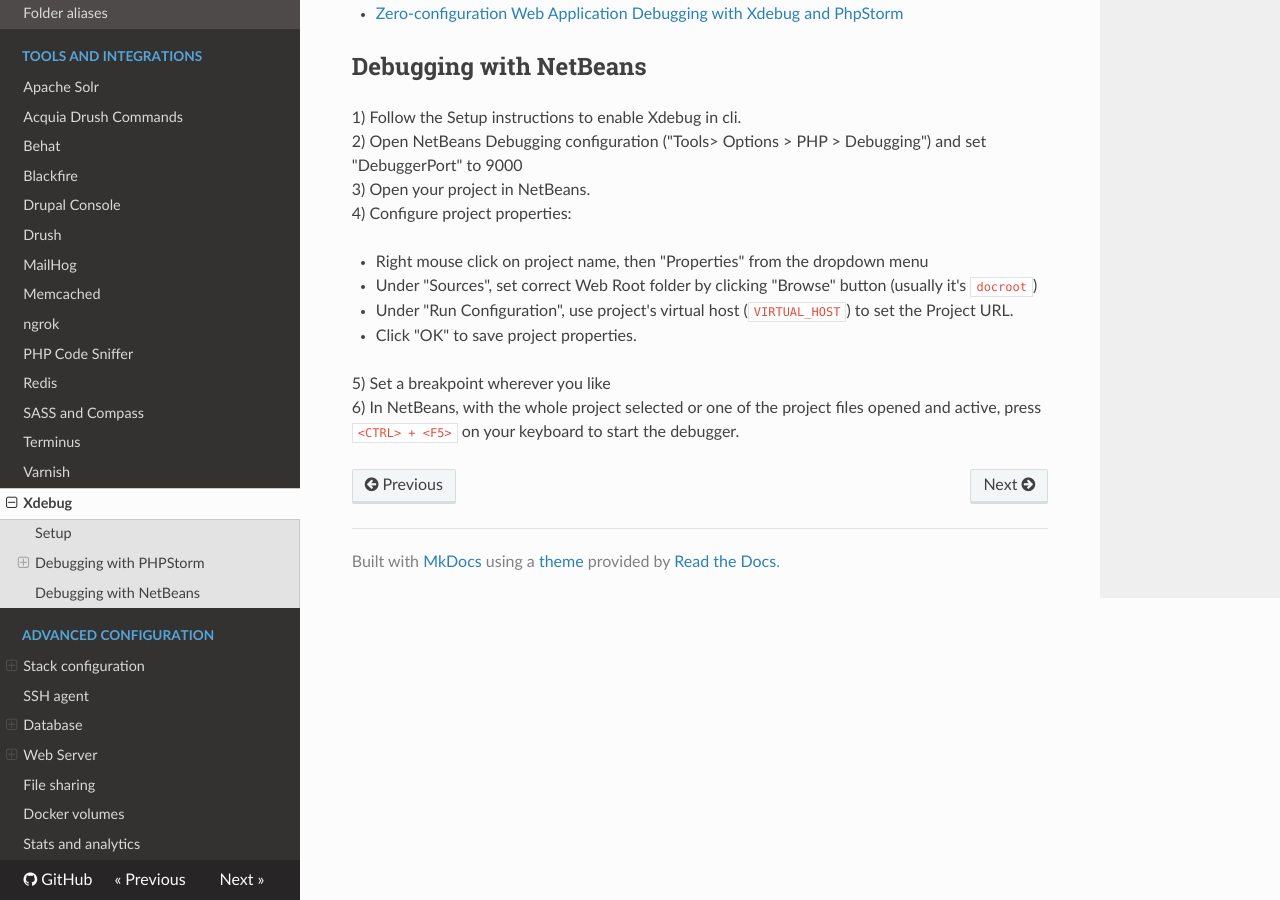
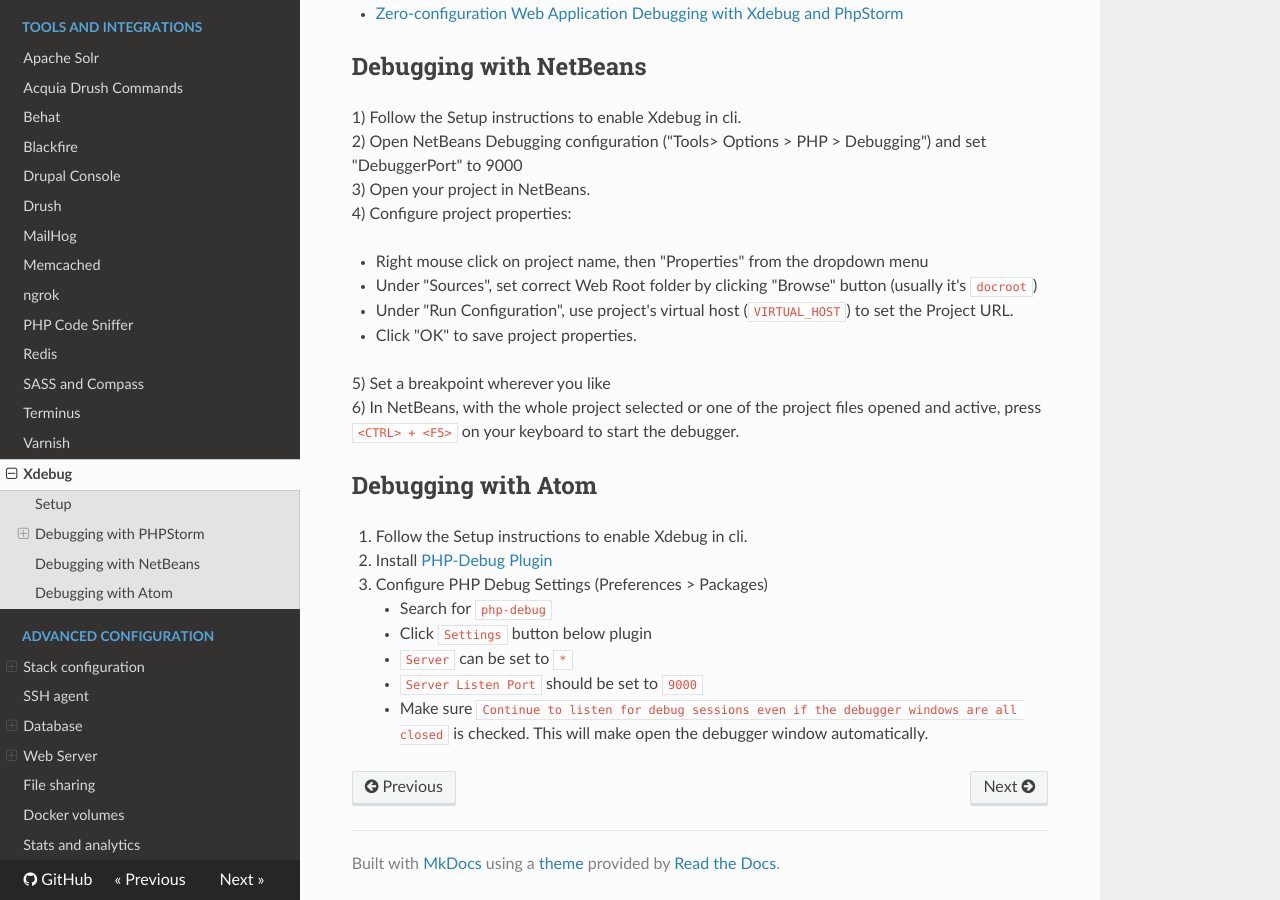
Before and after one commit to docksal/docksal, an MkDocs documentation site: the page built from docs/tools/xdebug.md, in a window 1280 px wide and 900 px high, scrolled down 4351 px. Built offline with MkDocs 1.6.1, drawn with Linux system fonts in a browser that asks for light colours; nearby versions of some CDN libraries; old or Windows-style settings are respelled for this version of MkDocs.

Commit message:
Added Atom Xdebug docs
Added docs for configuring and using Atom and PHP XDebug with Docksal

```diff
--- a/docs/tools/xdebug.md
+++ b/docs/tools/xdebug.md
@@ -110,3 +110,14 @@ For example you can run drush command: `fin drush fra -y` and debug this drush c
 
 5) Set a breakpoint wherever you like
 6) In NetBeans, with the whole project selected or one of the project files opened and active, press `<CTRL> + <F5>` on your keyboard to start the debugger.
+
+## Debugging with Atom
+
+1. Follow the Setup instructions to enable Xdebug in cli.
+2. Install [PHP-Debug Plugin](https://atom.io/packages/php-debug)
+3. Configure PHP Debug Settings (Preferences > Packages)
+    - Search for `php-debug`
+    - Click `Settings` button below plugin
+    - `Server` can be set to `*`
+    - `Server Listen Port` should be set to `9000`
+    - Make sure `Continue to listen for debug sessions even if the debugger windows are all closed` is checked. This will make open the debugger window automatically.
```
